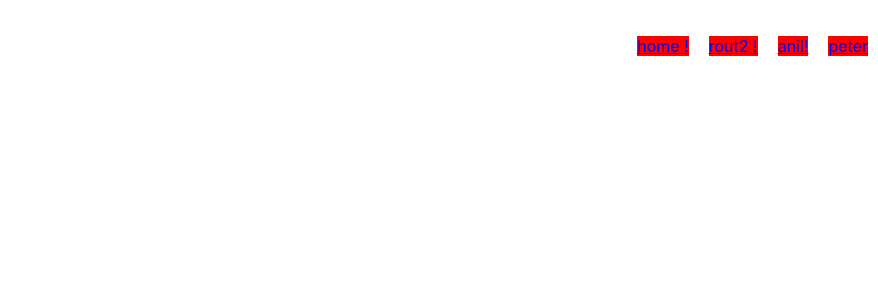
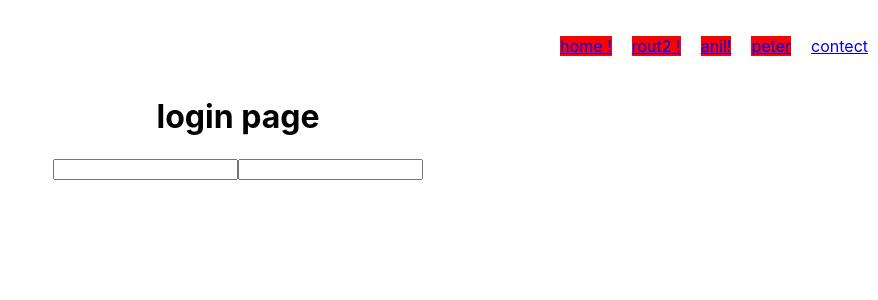
Before and after one commit to Guri1624/react_app, a React (Create React App) app: page /loginpage in a window 1280 px wide. Shown: the top 300 px of the page, without its empty margins (402-1280 px from the left). Built offline with nearby package versions, Linux system fonts and the light colour scheme.

Commit message:
location find to path

```diff
--- a/src/App.js
+++ b/src/App.js
@@ -5,16 +5,22 @@ import Home from './componenet/Home'
 import Rout2 from './componenet/Rout2'
 import Error from './componenet/Error'
 import Navbar from './componenet/Navbar'
+import Contect from './componenet/Contect'
+import Other from './componenet/Other'
+import Loginrout from './componenet/Loginrout';
 function App() {
   return (
     <div className='App'>
       <BrowserRouter>
         <Navbar />
         <Routes>
+          <Route path="/loginpage" element={<Loginrout/>}/>
           <Route path="/home" element={<Home />} />
           <Route path="/rout2" element={<Rout2 />} />
           <Route path="/Error/:name" element={<Error />} />
           <Route path="/" element={<Error />} />
+          <Route path="/Contect/" element={<Contect />} />
+          <Route path="/Other" element={<Other />} />
         </Routes>
       </BrowserRouter>
     </div>
--- /dev/null
+++ b/src/componenet/Contect.js
@@ -0,0 +1,15 @@
+import { Link, useLocation } from "react-router-dom";
+function Contect() {
+    const location=useLocation();
+    console.log(location)
+    console.warn("use location find to path in consol")
+    return (
+        <div>
+            <h1>contect us </h1>
+            <p>details about companys</p>
+            <Link to="/Other"> Other</Link>
+            {/* <Link to="/Error/anil" >employs</Link><br/> */}
+        </div>
+    )
+}
+export default Contect;
--- a/src/componenet/Error.js
+++ b/src/componenet/Error.js
@@ -3,7 +3,6 @@ function Error()
 {
     const params=useParams();
     const {name}=params;
-    console.warn(name);
     return(
         <div>
         <h1>this is {name} page</h1>
--- /dev/null
+++ b/src/componenet/Loginrout.js
@@ -0,0 +1,11 @@
+function Loginrout()
+{
+    return(
+        <div>
+            <h1>login page</h1>
+            <input type="text"/>
+            <input type="text"/>
+        </div>
+    )
+}
+export default Loginrout;
--- a/src/componenet/Navbar.js
+++ b/src/componenet/Navbar.js
@@ -1,20 +1,21 @@
-import { Link ,NavLink} from "react-router-dom"
+import { Link, NavLink } from "react-router-dom"
 function Navbar() {
     return (
         <div>
             <ul className="newnev">
                 <li><NavLink
-            style={({isActive})=>{ return {backgroundColor :isActive ?'green':'red'}}}
+                    style={({ isActive }) => { return { backgroundColor: isActive ? 'green' : 'red' } }}
                     className="nav-link" to="/home">home !</NavLink></li>
                 <li><NavLink
-            style={({isActive})=>{ return {backgroundColor :isActive ?'green':'red'}}}
+                    style={({ isActive }) => { return { backgroundColor: isActive ? 'green' : 'red' } }}
                     to="/rout2" className="nav-link">rout2 !</NavLink></li>
                 <li>  <NavLink
-            style={({isActive})=>{ return {backgroundColor :isActive ?'green':'red'}}}
+                    style={({ isActive }) => { return { backgroundColor: isActive ? 'green' : 'red' } }}
                     to="/Error/anil" className="nav-link" >anil!</NavLink></li>
                 <li> <NavLink
-            style={({isActive})=>{ return {backgroundColor :isActive ?'green':'red'}}}
+                    style={({ isActive }) => { return { backgroundColor: isActive ? 'green' : 'red' } }}
                     to="/Error/peter" className="nav-link">peter</NavLink></li>
+                   <li> <NavLink to="/Contect">contect </NavLink></li>
             </ul>
         </div>
     )
--- /dev/null
+++ b/src/componenet/Other.js
@@ -0,0 +1,11 @@
+
+function Other() {
+ return(
+        <div>
+            <h1>other companys</h1>
+            <p>best for freshers</p>
+
+        </div>
+    )
+}
+export default Other;
```
Lines whose indentation alone changed are shown as unchanged.
